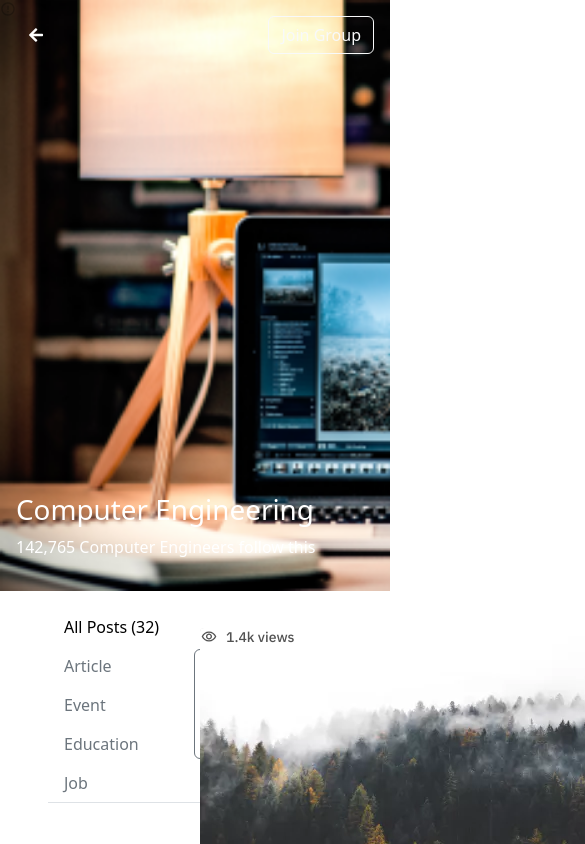
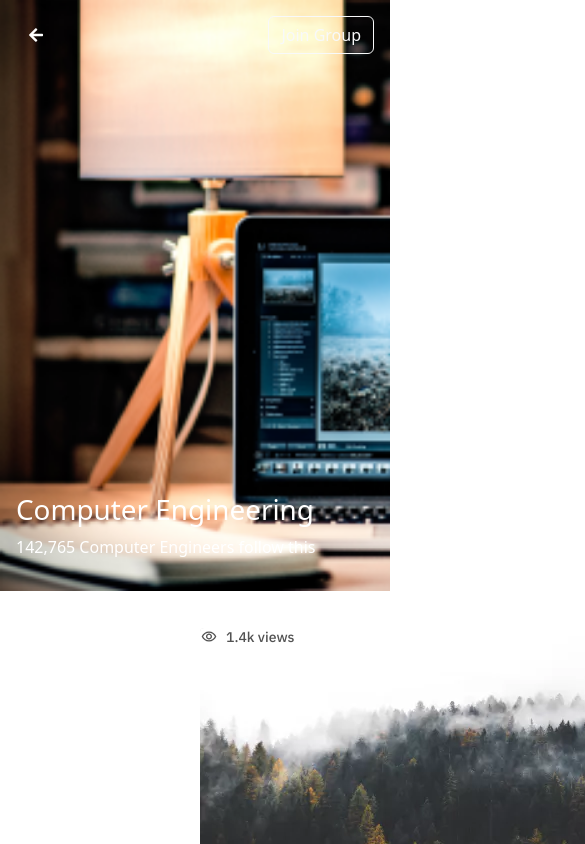
Before and after one commit to dethrtrns/atg-task, a Next.js app: page / in a window 390 px wide. Shown: the top 844 px of the page, 585 px wide, since content can reach past the window. Built offline with nearby package versions, Linux system fonts and the light colour scheme.

Commit message:
responsive

```diff
--- a/src/components/Content.jsx
+++ b/src/components/Content.jsx
@@ -4,7 +4,7 @@ const Content = () => {
   return (
     <>
       {/* <div className='home-not-logged-in-desktop'> */}
-      <div className='d-none-md'>
+      <div className='d-none d-md-flex'>
         <img
           alt='outlinelocationon24px21842'
           src='/external/outlinelocationon24px21842-t0r2.svg'
--- a/src/components/MainContent.jsx
+++ b/src/components/MainContent.jsx
@@ -4,7 +4,7 @@ import Content from "./Content";
 const MainContent = () => {
   return (
     <div className='container px-5 py-3'>
-      <div className='d-flex justify-content-start align-items-center border-bottom mb-3'>
+      <div className='d-flex justify-content-start align-items-center border-bottom mb-3 d-none d-md-flex'>
         <div
           className='nav nav-tabs border-0'
           role='tablist'>
--- a/src/styles/style.css
+++ b/src/styles/style.css
@@ -1,25 +1,25 @@
 :root {
   --dl-color-gray-500: #595959;
   --dl-color-gray-700: #999999;
-  --dl-color-gray-900: #D9D9D9;
+  --dl-color-gray-900: #d9d9d9;
   --dl-size-size-large: 144px;
   --dl-size-size-small: 48px;
-  --dl-color-danger-300: #A22020;
-  --dl-color-danger-500: #BF2626;
-  --dl-color-danger-700: #E14747;
+  --dl-color-danger-300: #a22020;
+  --dl-color-danger-500: #bf2626;
+  --dl-color-danger-700: #e14747;
   --dl-color-gray-black: #000000;
-  --dl-color-gray-white: #FFFFFF;
+  --dl-color-gray-white: #ffffff;
   --dl-size-size-medium: 96px;
   --dl-size-size-xlarge: 192px;
   --dl-size-size-xsmall: 16px;
   --dl-space-space-unit: 16px;
-  --dl-color-primary-100: #003EB3;
-  --dl-color-primary-300: #0074F0;
-  --dl-color-primary-500: #14A9FF;
-  --dl-color-primary-700: #85DCFF;
+  --dl-color-primary-100: #003eb3;
+  --dl-color-primary-300: #0074f0;
+  --dl-color-primary-500: #14a9ff;
+  --dl-color-primary-700: #85dcff;
   --dl-color-success-300: #199033;
-  --dl-color-success-500: #32A94C;
-  --dl-color-success-700: #4CC366;
+  --dl-color-success-500: #32a94c;
+  --dl-color-success-700: #4cc366;
   --dl-size-size-xxlarge: 288px;
   --dl-size-size-maxwidth: 1400px;
   --dl-radius-radius-round: 50%;
@@ -92,3 +92,7 @@
   text-transform: none;
   text-decoration: none;
 }
+
+body {
+  transition: all 1s ease-in-out;
+}
```
